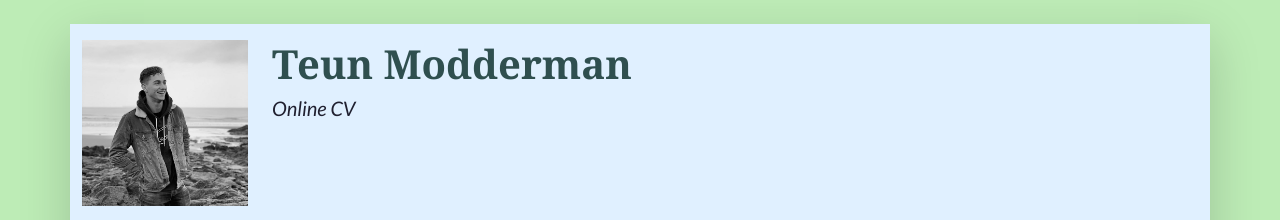
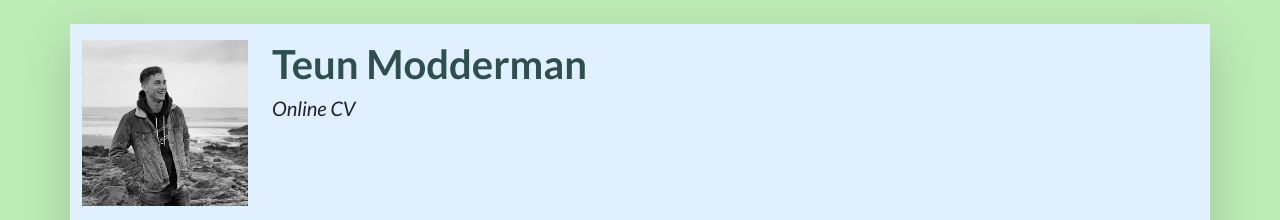
Before and after one commit to teunmudman/Teun-Modderman, a plain HTML site: page index.html in a window 1280 px wide. Shown: the top 220 px of the page. Drawn offline with nearby package versions, Linux system fonts and the light colour scheme.

Commit message:
change font

```diff
--- a/css/styles.css
+++ b/css/styles.css
@@ -13,7 +13,7 @@ body {
 
 h1{
 	color:darkslategray;
-	font-family: Cambria, "Hoefler Text", "Liberation Serif", Times, "Times New Roman", "serif"
+	font-family: Baskerville, "Palatino Linotype", Palatino, "Century Schoolbook L", "Times New Roman", Constantia, 'Lucida Bright', 'DejaVu Serif', Georgia, 'serif'"Liberation Serif", Times, "Times New Roman", "serif"
 
 }
 
```
